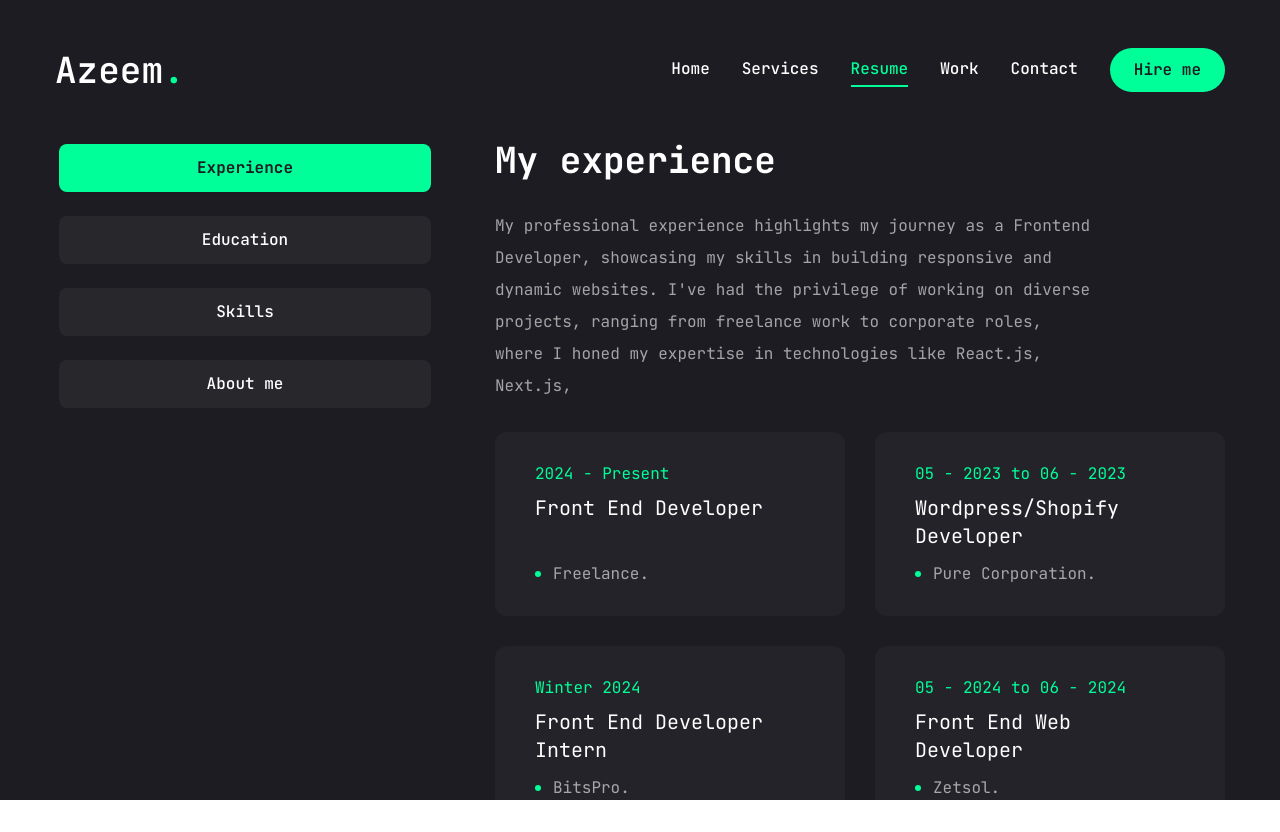
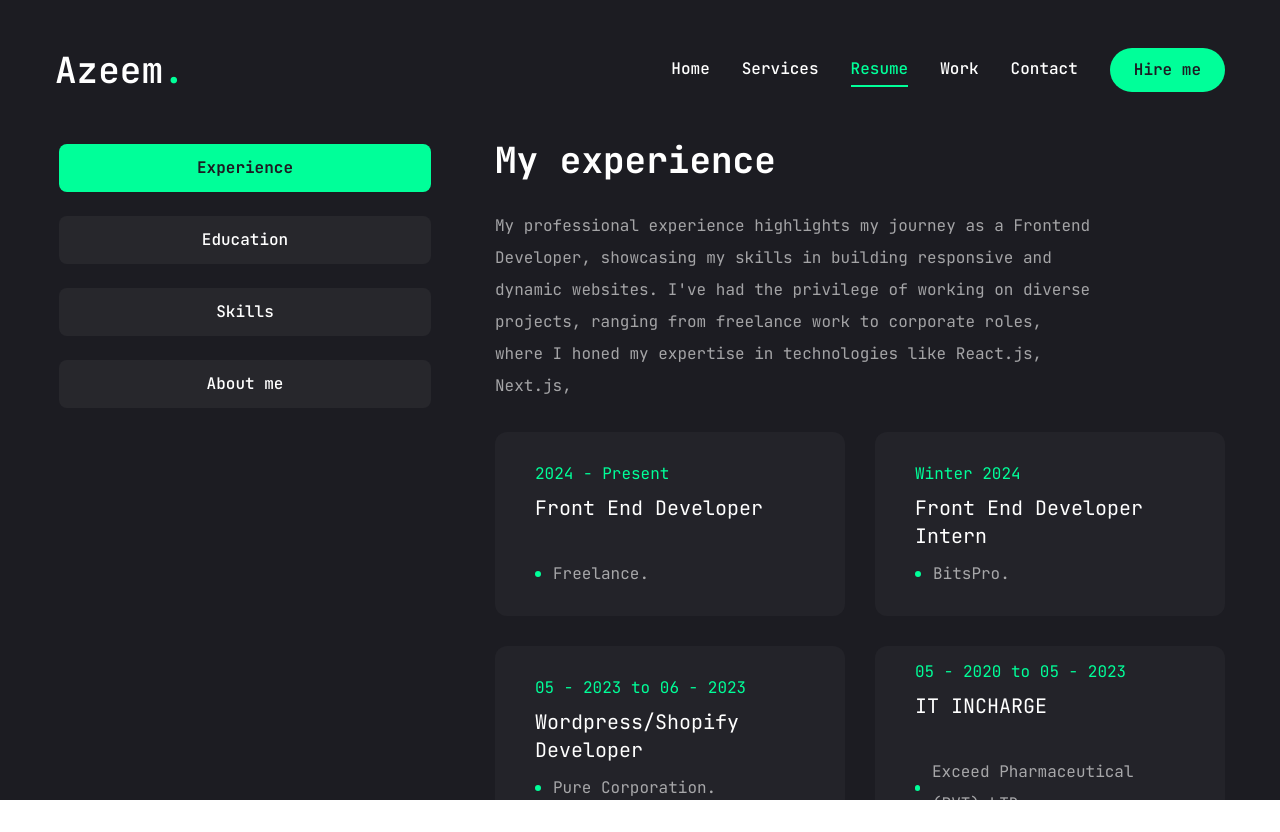
Before and after one commit to Muhammad-AzEeem/azeem-portfolio, a Next.js app: page /resume in a window 1280 px wide. Built offline with nearby package versions, Linux system fonts and the light colour scheme.

Commit message:
Updated project with new features/bug fixes

```diff
--- a/app/resume/page.jsx
+++ b/app/resume/page.jsx
@@ -77,24 +77,19 @@ const experience = {
       duration: "2024 - Present",
     },
     {
+      company: "BitsPro.",
+      position: "Front End Developer Intern",
+      duration: "Winter 2024",
+    },
+    {
       company: "Pure Corporation.",
       position: "Wordpress/Shopify Developer",
       duration: "05 - 2023 to  06 - 2023",
     },
     {
-      company: "BitsPro.",
-      position: "Front End Developer Intern",
-      duration: "Winter 2024",
-    },
-    {
-      company: "Zetsol.",
-      position: "Front End Web Developer",
-      duration: "05 - 2024 to 06 - 2024",
-    },
-    {
-      company: "Zetsol.",
-      position: "IT Support Engineer",
-      duration: "05 - 2020 to 06 - 2022",
+      company: "Exceed Pharmaceutical (PVT) LTD.",
+      position: "IT INCHARGE",
+      duration: "05 - 2020 to 05 - 2023",
     },
   ],
 };
@@ -108,13 +103,12 @@ const education = {
 
   items: [
     {
-      Institution: "Online Course Platform.",
+      Institution: "Udemy.",
       degree: "React js, Nextjs Development",
       duration: "2023",
     },
     {
       Institution: "Udemy.",
-      degree: "React js Development",
       degree: "Front End Development Bootcamp",
       duration: "2022",
     },
--- a/app/work/page.jsx
+++ b/app/work/page.jsx
@@ -25,31 +25,52 @@ const projects = [
 
     stack: [{ name: "Html5" }, { name: "Css 3" }, { name: "Javascript" }],
     image: "/assets/work/thumb1.png",
+    live: "https://snazzy-gelato-49875b.netlify.app/",
+    github: "",
+  },
+  {
+    num: "02",
+    category: "frontend",
+    title: "Project 2",
+    description:
+      "Lorem ipsum dolor sit amet consectetur adipisicing elit. Debitis ea .",
+
+    stack: [{ name: "Html5" }, { name: "Css 3" }, { name: "Javascript" }],
+    image: "/assets/work/thumb1.png",
+    live: "https://natourse-tours.netlify.app/",
+    github: "",
+  },
+  {
+    num: "03",
+    category: "FullStack",
+    title: "Project 3",
+    description:
+      "Lorem ipsum dolor sit amet consectetur adipisicing elit. Debitis ea .",
+
+    stack: [
+      { name: "React.js" },
+      { name: "Tailwind.css" },
+      { name: "Supabase" },
+    ],
+    image: "/assets/work/thumb2.png",
     live: "https://the-wild-oasisx.netlify.app/",
     github: "",
   },
   {
-    num: "02",
-    category: "FullStack",
-    title: "Project 2",
+    num: "04",
+    category: "Frontend",
+    title: "Project 4",
     description:
       "Lorem ipsum dolor sit amet consectetur adipisicing elit. Debitis ea .",
 
-    stack: [{ name: "Next.js" }, { name: "Tailwind.css" }, { name: "Node.js" }],
-    image: "/assets/work/thumb2.png",
-    live: "https://travel-with-mee.netlify.app/",
-    github: "",
-  },
-  {
-    num: "03",
-    category: "Frontend",
-    title: "Project 3",
-    description:
-      "Lorem ipsum dolor sit amet consectetur adipisicing elit. Debitis ea .",
-
-    stack: [{ name: "Next.js" }, { name: "Tailwind.css" }],
-    image: "/assets/work/thumb3.png",
-    live: "https://snazzy-gelato-49875b.netlify.app/",
+    stack: [
+      { name: "HTML" },
+      { name: "Css" },
+      { name: "JavaScript" },
+      { name: "React.Js" },
+    ],
+    image: "/assets/work/thumb4.png",
+    live: "https://fast-pizzza-react.netlify.app/",
     github: "",
   },
 ];
@@ -92,7 +113,10 @@ function Work() {
               <ul className="flex gap-4">
                 {project.stack.map((item, index) => {
                   return (
-                    <li key={index} className="text-lg xl:text-xl text-accent">
+                    <li
+                      key={index}
+                      className="text-base xl:text-xl text-accent"
+                    >
                       {item.name}
                       {/* remove the last comma */}
                       {index !== project.stack.length - 1 && ","}
```
Also changed, not shown: public/assets/work/thumb4.png (added).
